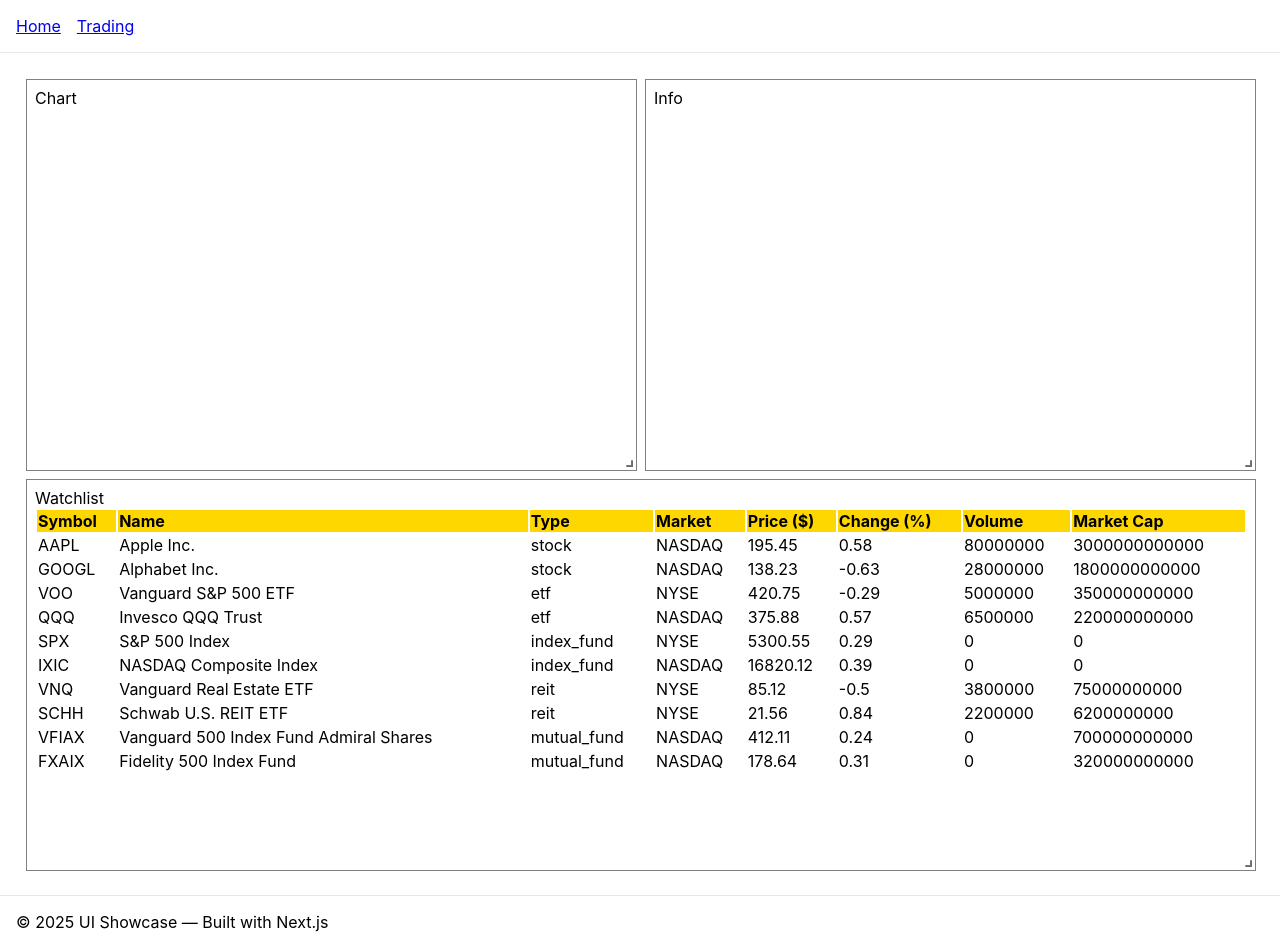
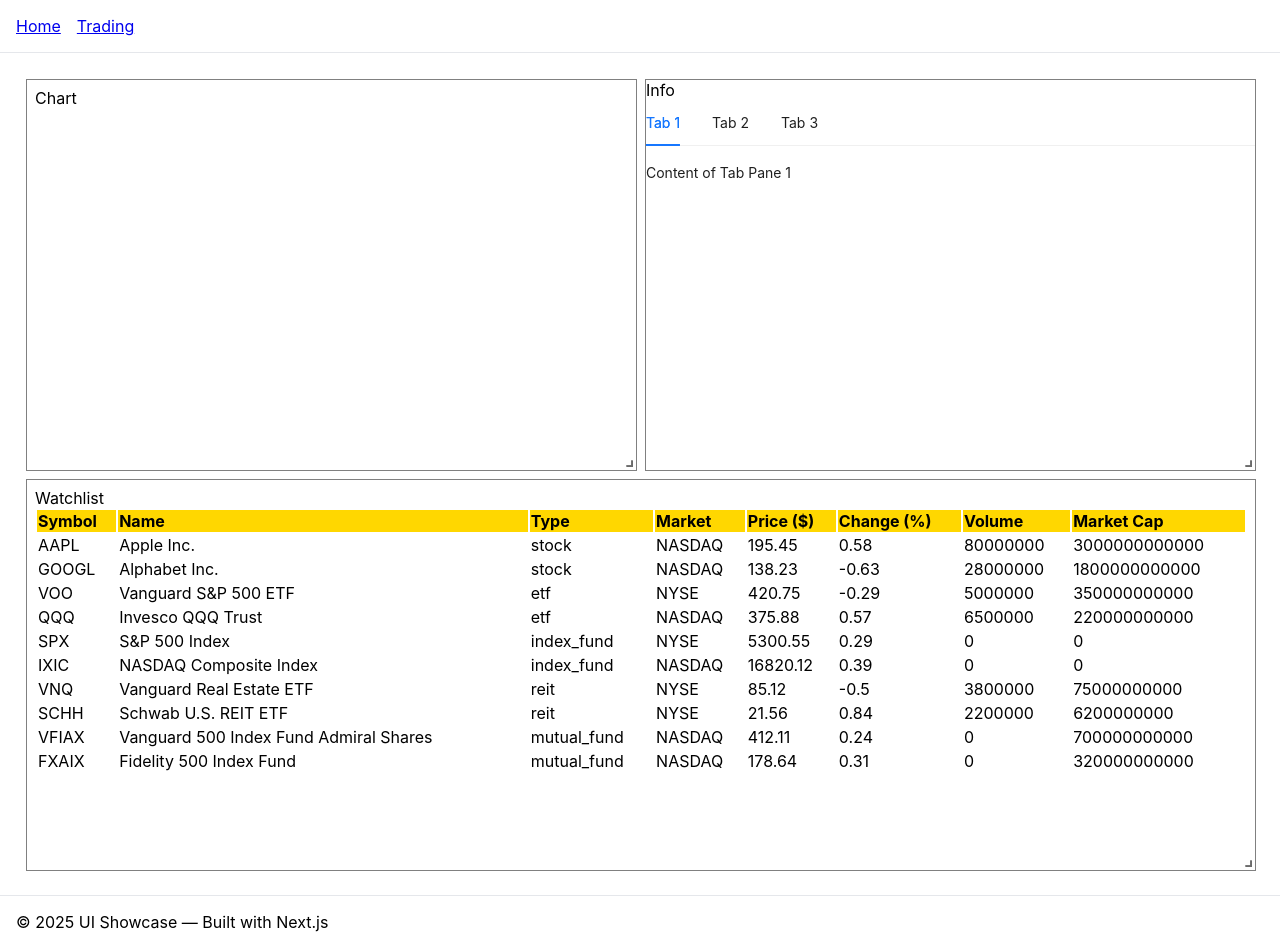
Before and after one commit to pohti/patrick-chen-portfolio, a Next.js app: page /trading in a window 1280 px wide. Shown: the top 948 px of the page. Built offline with nearby package versions, Linux system fonts and the light colour scheme.

Commit message:
chore: setup info tabs

```diff
--- a/package.json
+++ b/package.json
@@ -10,6 +10,7 @@
   },
   "dependencies": {
     "@tanstack/react-table": "^8.21.3",
+    "antd": "^5.26.0",
     "lightweight-charts": "^5.0.7",
     "next": "15.3.3",
     "react": "^19.0.0",
--- a/src/app/trading/Info.tsx
+++ b/src/app/trading/Info.tsx
@@ -1,7 +1,46 @@
-import React from 'react';
+import React, { useState } from 'react';
+import { Tabs } from 'antd';
+import type { TabsProps } from 'antd';
 
 const Info = () => {
-  return <div className="info">Info</div>;
+  const [activeTab, setActiveTab] = useState<string>('1');
+  const onChange = (key: string) => {
+    console.log(key);
+    setActiveTab(key);
+  };
+
+  const items: TabsProps['items'] = [
+    {
+      key: '1',
+      label: 'Tab 1',
+      children: 'Content of Tab Pane 1',
+    },
+    {
+      key: '2',
+      label: 'Tab 2',
+      children: 'Content of Tab Pane 2',
+    },
+    {
+      key: '3',
+      label: 'Tab 3',
+      children: 'Content of Tab Pane 3',
+    },
+  ];
+  return (
+    <div>
+      <div>
+        <span>Info</span>
+      </div>
+      <div>
+        <Tabs
+          defaultActiveKey={activeTab}
+          activeKey={activeTab}
+          items={items}
+          onChange={onChange}
+        />
+      </div>
+    </div>
+  );
 };
 
 export default Info;
--- a/src/app/trading/WatchList.tsx
+++ b/src/app/trading/WatchList.tsx
@@ -42,6 +42,7 @@
   return (
     <div className="watch-list">
       <span>Watchlist</span>
+      {/* TODO: make the columns resizable */}
       <table className="min-w-full text-sm text-left">
         <thead>
           {table.getHeaderGroups().map((headerGroup) => (
--- a/src/app/trading/data.ts
+++ b/src/app/trading/data.ts
@@ -20,6 +20,16 @@
   peRatio?: number; // Optional for ETFs/Index Funds
   dividendYield?: number; // Optional
   lastUpdated: string; // ISO date string
+}
+
+export interface News {
+  symbol: string;
+  title: string;
+  details: string;
+  source: string; // e.g., "Reuters", "Bloomberg"
+  url: string; // Link to the full article
+  publishedAt: string; // ISO date string
+  sentiment?: 'positive' | 'neutral' | 'negative'; // Optional sentiment analysis
 }
 
 export const mockedEquities: Equity[] = [
```
Also changed, not shown: 1 other file (tests, documents, lock files or other folders).
